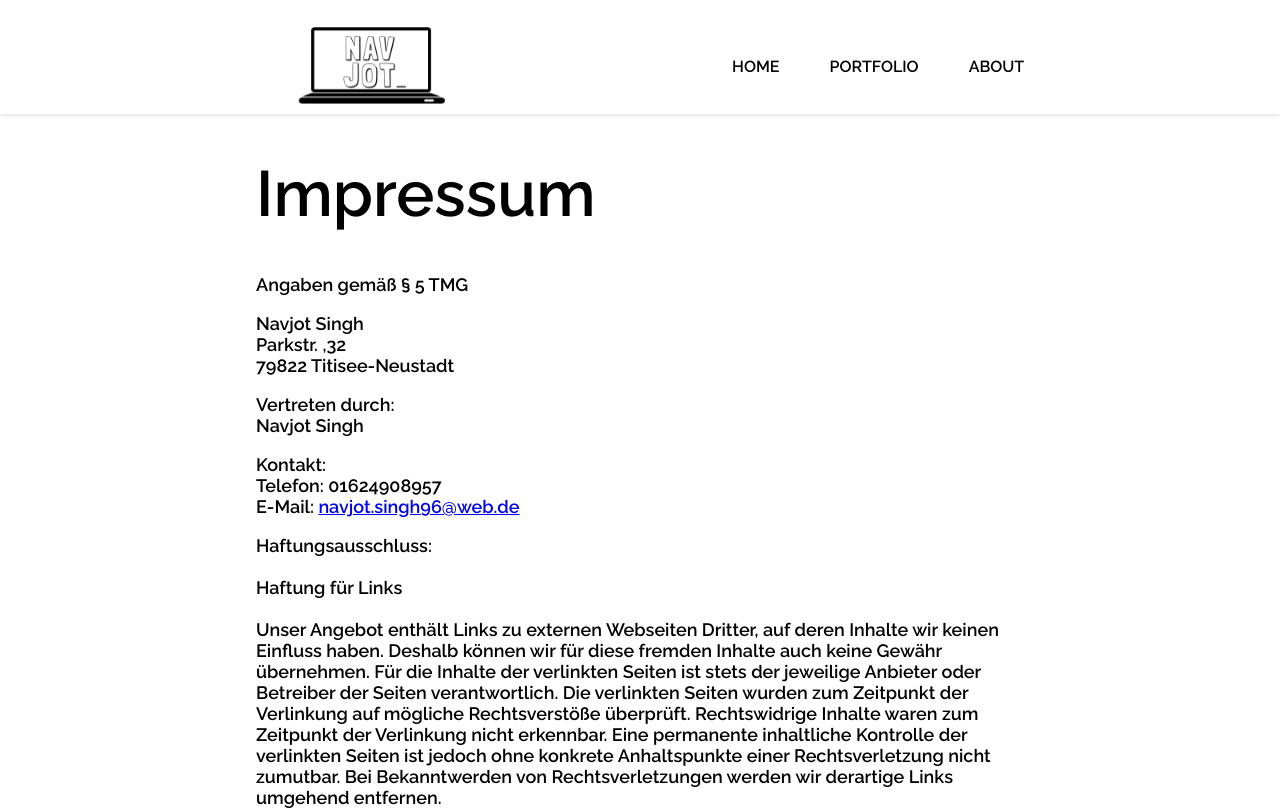
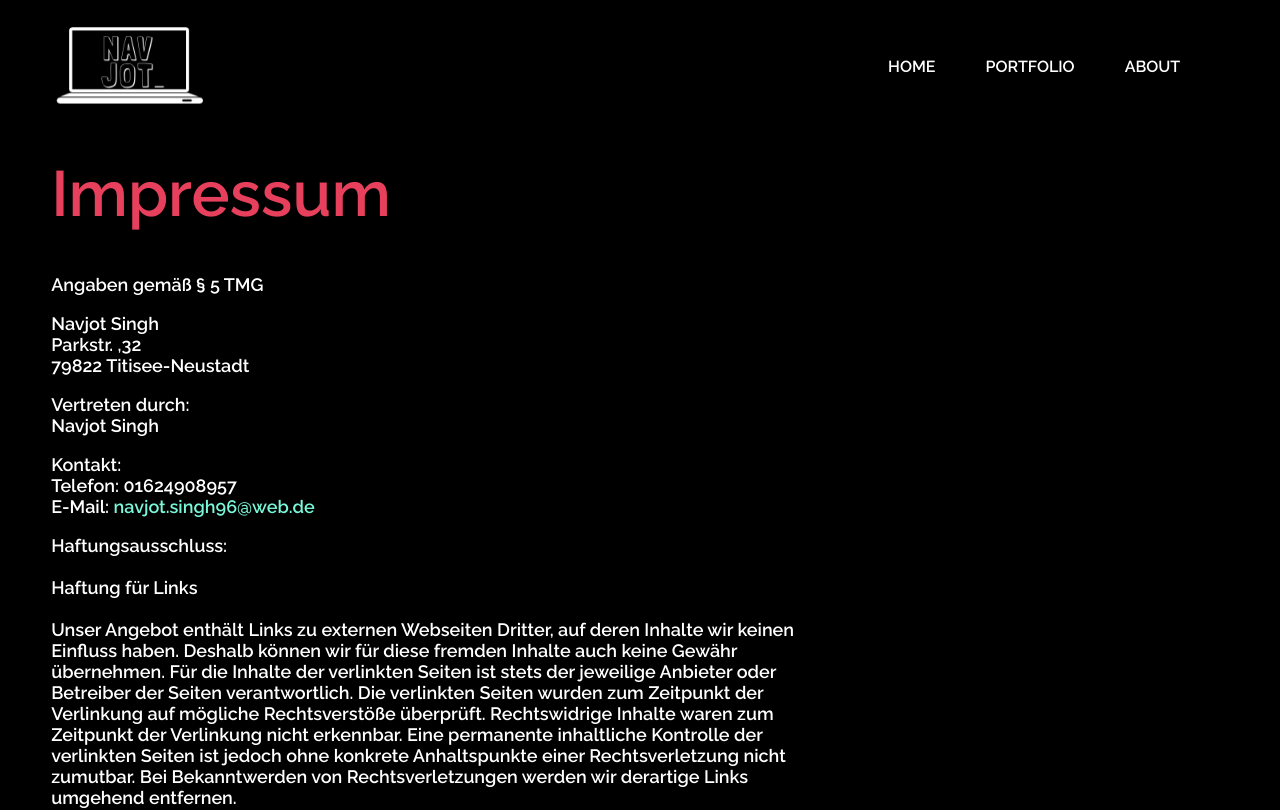
Before and after one commit to navjotsingh96/navjot-singh, an Angular app: page /imprint in a window 1280 px wide. Shown: the top 810 px of the page. Built offline with nearby package versions, Linux system fonts and the light colour scheme.

Commit message:
impressum and some changes

```diff
--- a/src/app/app.component.html
+++ b/src/app/app.component.html
@@ -1,7 +1,7 @@
-<div [class.bgr-clr]="router.url == '/'">
+<div class="bgr-clr">
     <app-header id="top"></app-header>
 </div>
 <router-outlet></router-outlet>
-<div [class.dark]="router.url !== '/'">
+<div>
     <app-footer></app-footer>
 </div>
--- a/src/app/contact-me/contact-me.component.html
+++ b/src/app/contact-me/contact-me.component.html
@@ -1,7 +1,7 @@
 <div class="contact">
     <div class="contact-heading">
         <h1 data-aos="fade-left" data-aos-duration="1000"> Contact me.</h1>
-        <p data-aos="fade-right" data-aos-duration="1000">Get in touch via the from below, or emailing <a href=" mailto:navjot.singh.de">hello@navjot.com </a></p>
+        <p data-aos="fade-right" data-aos-duration="1000">Get in touch via the from below, or emailing <a href=" mailto:hello@navjot-singh.de">hello@navjot-singh.de </a></p>
         <div class="contact-form">
             <form action="http://navjot-singh.developerakademie.net/navjot-singh/send_mail/send_mail.php" method="post">
                 <div data-aos="fade-left" data-aos-duration="1000" class="inputarea">
--- a/src/app/contact-me/contact-me.component.scss
+++ b/src/app/contact-me/contact-me.component.scss
@@ -46,11 +46,16 @@
         background-color: #1a1a1a;
         color: white;
         border: none;
+        border-radius: 5px;
         font-size: 18px;
         &::placeholder {
             color: gray;
-            padding-left: 15px;
+            padding-left: 5px;
             font-size: 18px;
+        }
+        &:focus-visible {
+            outline: 2px solid #7AF8D9;
+            outline-offset: 0px;
         }
     }
     textarea {
@@ -58,13 +63,20 @@
         background-color: #1a1a1a;
         color: white;
         border: none;
+        margin-left: 5px;
         width: 120%;
         height: 200px;
         font-size: 18px;
+        border-radius: 5px;
+        resize: none;
         &::placeholder {
             color: gray;
-            padding-left: 15px;
+            padding-left: 5px;
             font-size: 18px;
+        }
+        &:focus-visible {
+            outline: 2px solid #7AF8D9;
+            outline-offset: 0px;
         }
     }
 }
--- a/src/app/data-protect/data-protect.component.scss
+++ b/src/app/data-protect/data-protect.component.scss
@@ -1,16 +1,44 @@
 .container {
     display: flex;
-    align-items: center;
     justify-content: space-between;
     padding-top: 20px;
-    padding-left: 20%;
-    padding-right: 20%;
+    padding-left: 18%;
+    padding-right: 17%;
+    background-color: black;
+    color: white;
+    a {
+        text-decoration: none;
+        transition: all 225ms ease-in-out;
+        color: #7AF8D9;
+        &:hover {
+            color: #11f2ba;
+            text-decoration: underline;
+        }
+    }
 }
 
 .data-container {
     h1,
     h2 {
-        color: black;
+        color: #E6405D;
+    }
+}
+
+@media(max-width:1650px) {
+    .container {
+        padding-left: 13%;
+    }
+}
+
+@media(max-width:1550px) {
+    .container {
+        padding-left: 11%;
+    }
+}
+
+@media(max-width:1350px) {
+    .container {
+        padding-left: 4%;
     }
 }
 
--- a/src/app/header/header.component.html
+++ b/src/app/header/header.component.html
@@ -1,9 +1,9 @@
-<header [class.darkHeader]="router.url !== '/'">
+<header>
     <div class="margin-right">
-        <a routerLink="/"><img *ngIf="router.url == '/'" data-aos="flip-down" data-aos-duration="1200" src="assets/icons/logo-white.png"></a>
-        <a routerLink="/"><img *ngIf="router.url !== '/'" data-aos="flip-down" data-aos-duration="1200" src="assets/icons/logo-black.png"></a>
+        <a routerLink="/"><img data-aos="flip-down" data-aos-duration="1200" src="assets/icons/logo-white.png"></a>
+
     </div>
-    <div data-aos="flip-down" data-aos-duration="1200" class="links" [class.darkLinks]="router.url !== '/'">
+    <div data-aos="flip-down" data-aos-duration="1200" class="links">
         <a href="#top">HOME</a>
         <a href="#my-work">PORTFOLIO</a>
         <a href="#about-me">ABOUT</a>
--- a/src/app/header/header.component.scss
+++ b/src/app/header/header.component.scss
@@ -25,7 +25,7 @@
     }
 
     .darkHeader {
-        background-color: #fff;
+        background-color: black;
         box-shadow: 0px 0px 5px 0px #c4c4c4;
         justify-content: space-between;
         padding-left: 15%;
--- a/src/app/imprint/imprint.component.html
+++ b/src/app/imprint/imprint.component.html
@@ -1,6 +1,6 @@
 <div class="container-imprint">
     <div class="imprint">
-        <h1 style="color: black;">Impressum</h1>
+        <h1>Impressum</h1>
         <p>Angaben gemäß § 5 TMG</p>
         <p>Navjot Singh <br> Parkstr. ,32<br> 79822 Titisee-Neustadt <br>
         </p>
--- a/src/app/imprint/imprint.component.scss
+++ b/src/app/imprint/imprint.component.scss
@@ -2,13 +2,44 @@
         width: 100vw;
         display: flex;
         justify-content: space-between;
-    align-items: center;
-    padding-bottom: 200px;
-    padding-left: 20%;
+        padding-left: 18%;
+        background-color: black;
+        height: 100vh;
+        color: white;
+        h1 {
+            color: #E6405D;
+        }
+        a {
+            text-decoration: none;
+            transition: all 225ms ease-in-out;
+            color: #7AF8D9;
+            &:hover {
+                color: #11f2ba;
+                text-decoration: underline;
+            }
+        }
     }
 
     .imprint {
         width: 60%;
+    }
+
+    @media(max-width:1650px) {
+        .container-imprint {
+            padding-left: 13%;
+        }
+    }
+
+    @media(max-width:1550px) {
+        .container-imprint {
+            padding-left: 11%;
+        }
+    }
+
+    @media(max-width:1350px) {
+        .container-imprint {
+            padding-left: 4%;
+        }
     }
 
     @media(max-width:1075px) {
--- a/src/app/main/main.component.scss
+++ b/src/app/main/main.component.scss
@@ -2,10 +2,17 @@
     display: flex;
     align-items: center;
     justify-content: space-evenly;
+    width: 100%;
 }
 
 .bgr-clr {
     background-color: black;
+    height: 90vh;
+    width: 100vw;
+    display: flex;
+    align-items: center;
+    justify-content: center;
+    flex-direction: column;
 }
 
 h1 {
@@ -219,6 +226,9 @@ h1 {
         flex-direction: column-reverse;
         padding-top: 110px;
     }
+    .e-color {
+        height: 30px;
+    }
     h1 {
         margin-top: 20px;
         font-size: 32px;
@@ -237,4 +247,7 @@ h1 {
     .contact {
         padding-bottom: 50px;
     }
+    .bgr-clr {
+        height: auto;
+    }
 }
--- a/src/app/my-work/my-work.component.html
+++ b/src/app/my-work/my-work.component.html
@@ -3,7 +3,7 @@
 </div>
 <div data-aos="zoom-out" data-aos-duration="500" class="myWork-container">
     <div>
-        <button (click)="allProlects()">All</button>
+        <button [class.activated]="all" (click)="allProlects()">All</button>
     </div>
     <div>
         <button (click)="angularProjects()">Angular</button>
--- a/src/app/my-work/my-work.component.scss
+++ b/src/app/my-work/my-work.component.scss
@@ -91,6 +91,10 @@
     }
 }
 
+.activated {
+    background-color: #E6405D !important;
+}
+
 @media (max-width:1075px) {
     .heading {
         h2 {
@@ -99,6 +103,7 @@
         }
     }
     .myWork-container {
+        margin-right: 10px;
         padding-bottom: 25px;
         button {
             width: 100px;
```
Lines whose indentation alone changed are shown as unchanged.
